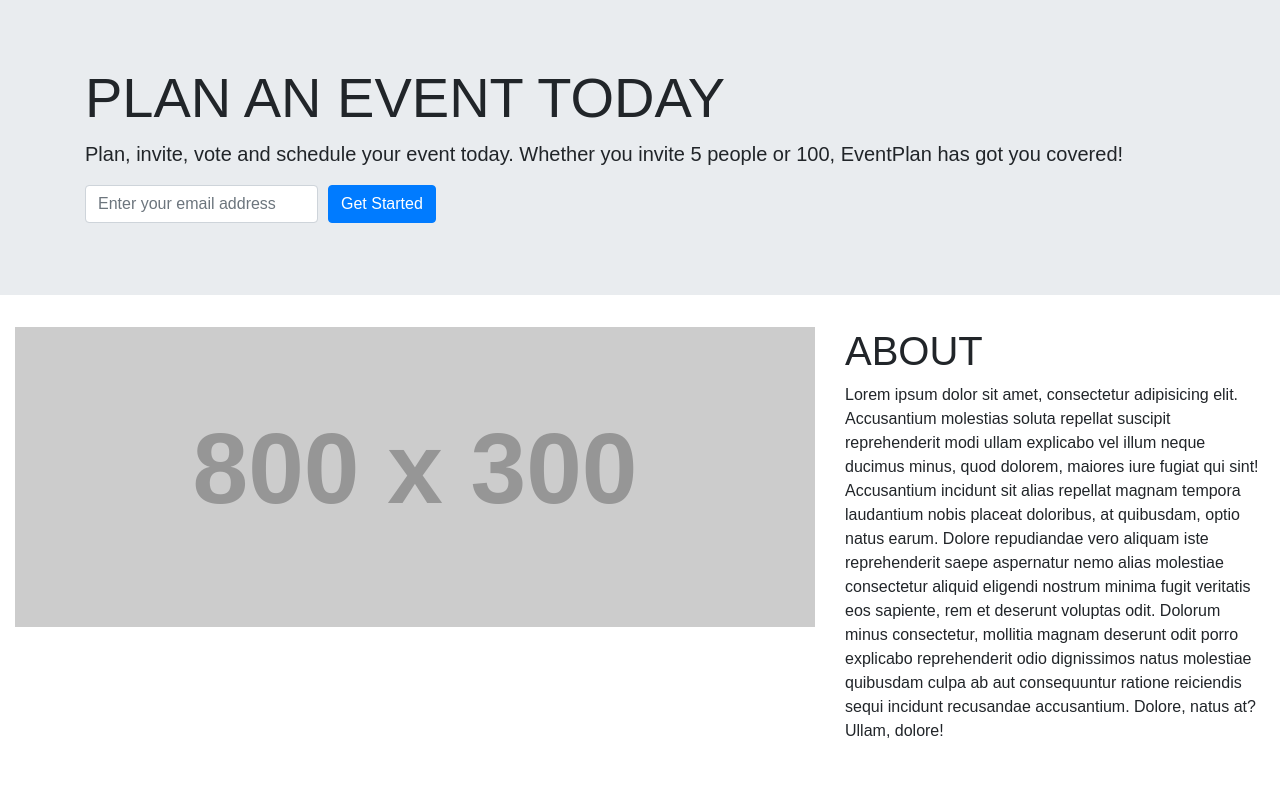
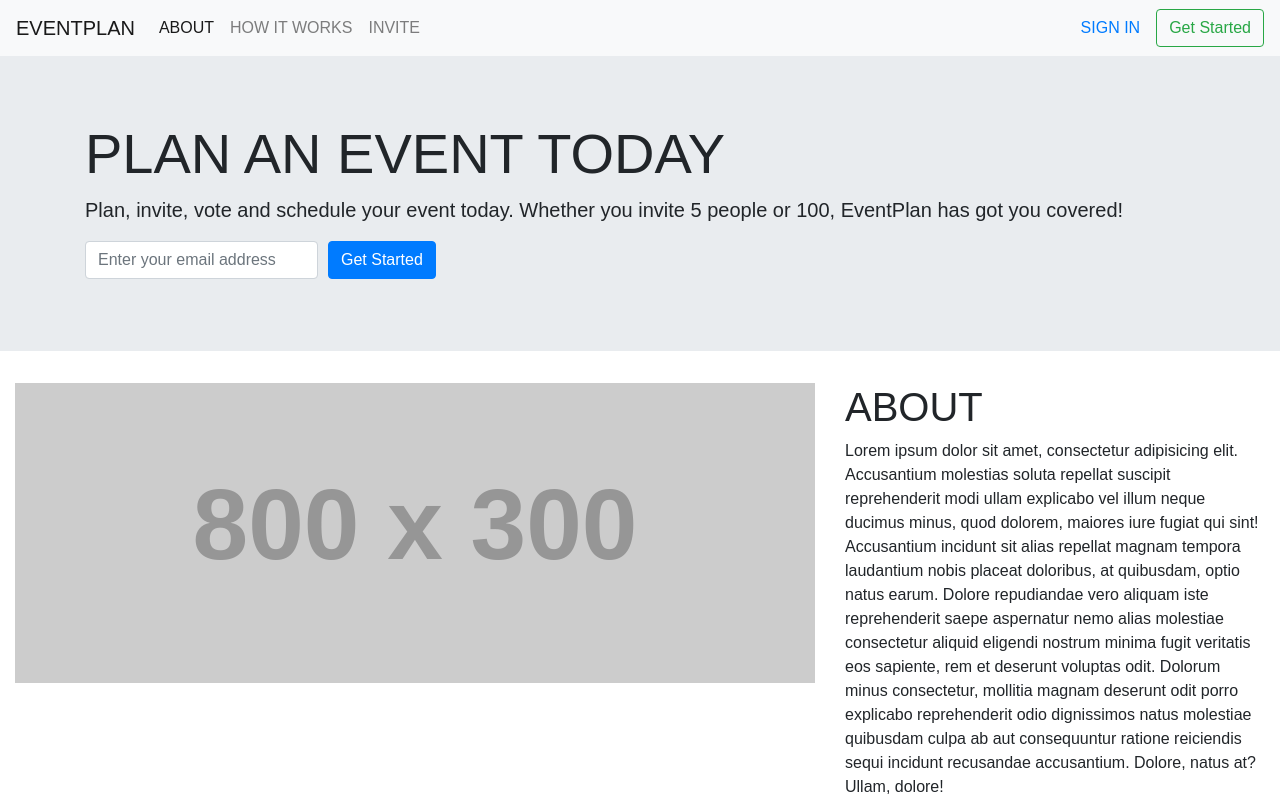
Before and after one commit to davidjemerson/eventplanapp, a React (Create React App) app in the folder client/: page / in a window 1280 px wide. Shown: the top 800 px of the page. Built offline with nearby package versions, Linux system fonts and the light colour scheme; the HTML template or start-up script is replaced by a standard one.

Commit message:
Second coming of the navbar and splash page

```diff
--- /dev/null
+++ b/client/src/components/Navbar/Navbar.js
@@ -0,0 +1,54 @@
+//sets up the reusable Navbar component
+import React, { Component } from 'react';
+// import "./Navbar.css";
+
+class Navbar extends Component {
+  render() {
+    return (
+      <nav class="navbar navbar-expand-lg navbar-light bg-light">
+        <a class="navbar-brand" href="#">
+          EVENTPLAN
+        </a>
+        <button
+          class="navbar-toggler"
+          type="button"
+          data-toggle="collapse"
+          data-target="#navbarTogglerDemo02"
+          aria-controls="navbarTogglerDemo02"
+          aria-expanded="false"
+          aria-label="Toggle navigation"
+        >
+          <span class="navbar-toggler-icon" />
+        </button>
+
+        <div class="collapse navbar-collapse" id="navbarTogglerDemo02">
+          <ul class="navbar-nav mr-auto mt-2 mt-lg-0">
+            <li class="nav-item active">
+              <a class="nav-link" href="#">
+                ABOUT <span class="sr-only">(current)</span>
+              </a>
+            </li>
+            <li class="nav-item">
+              <a class="nav-link" href="#">
+                HOW IT WORKS
+              </a>
+            </li>
+            <li class="nav-item">
+              <a class="nav-link" href="#">
+                INVITE
+              </a>
+            </li>
+          </ul>
+          <a class="nav-link" href="#">
+            SIGN IN
+          </a>
+          <button class="btn btn-outline-success my-2 my-sm-0" type="submit">
+            Get Started
+          </button>
+        </div>
+      </nav>
+    );
+  }
+}
+
+export default Navbar;
--- /dev/null
+++ b/client/src/components/Navbar/index.js
@@ -0,0 +1 @@
+export { default } from './Navbar';
--- a/client/src/pages/Splash/Splash.js
+++ b/client/src/pages/Splash/Splash.js
@@ -1,8 +1,10 @@
 import React from 'react';
+import Navbar from '../../components/Navbar';
 import { SplashBody, SplashHero } from '../../components/Splash';
 
 const Splash = () => (
   <div>
+    <Navbar />
     <SplashHero />
     <SplashBody />
   </div>
```
